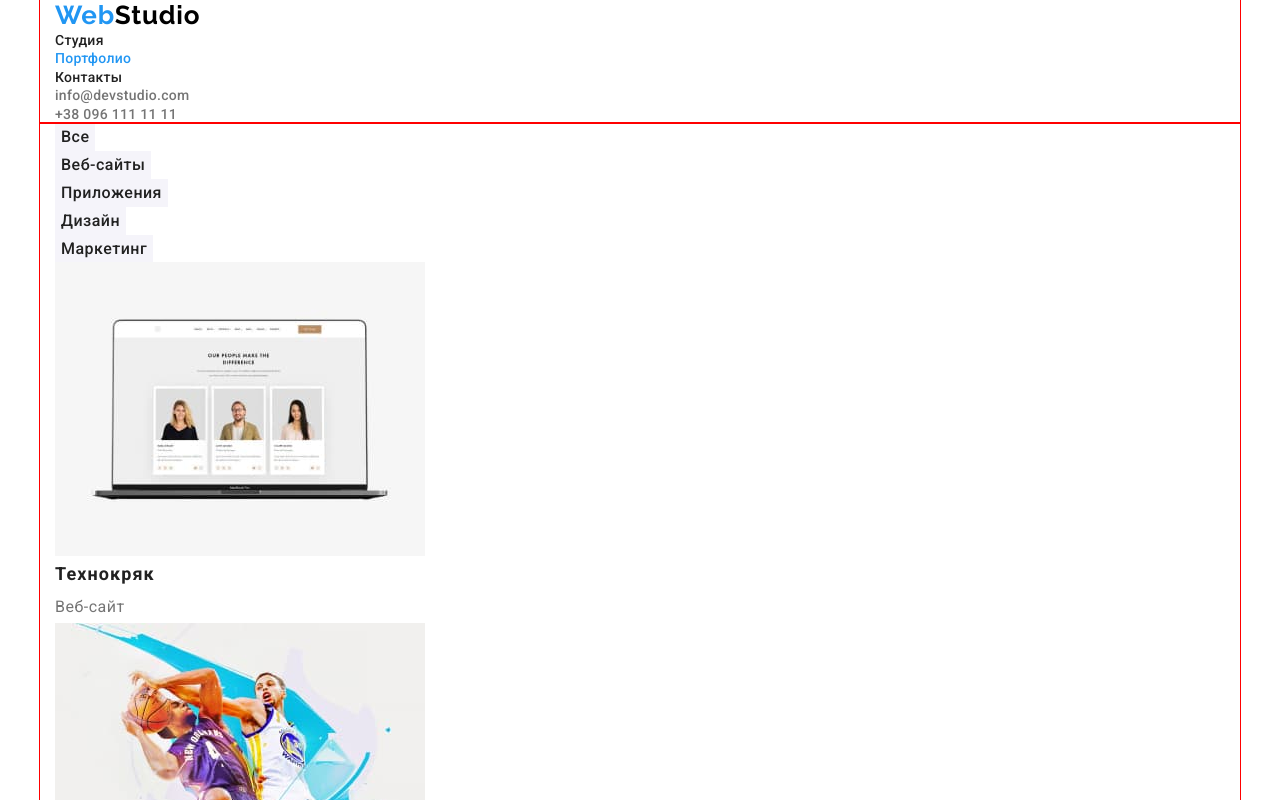
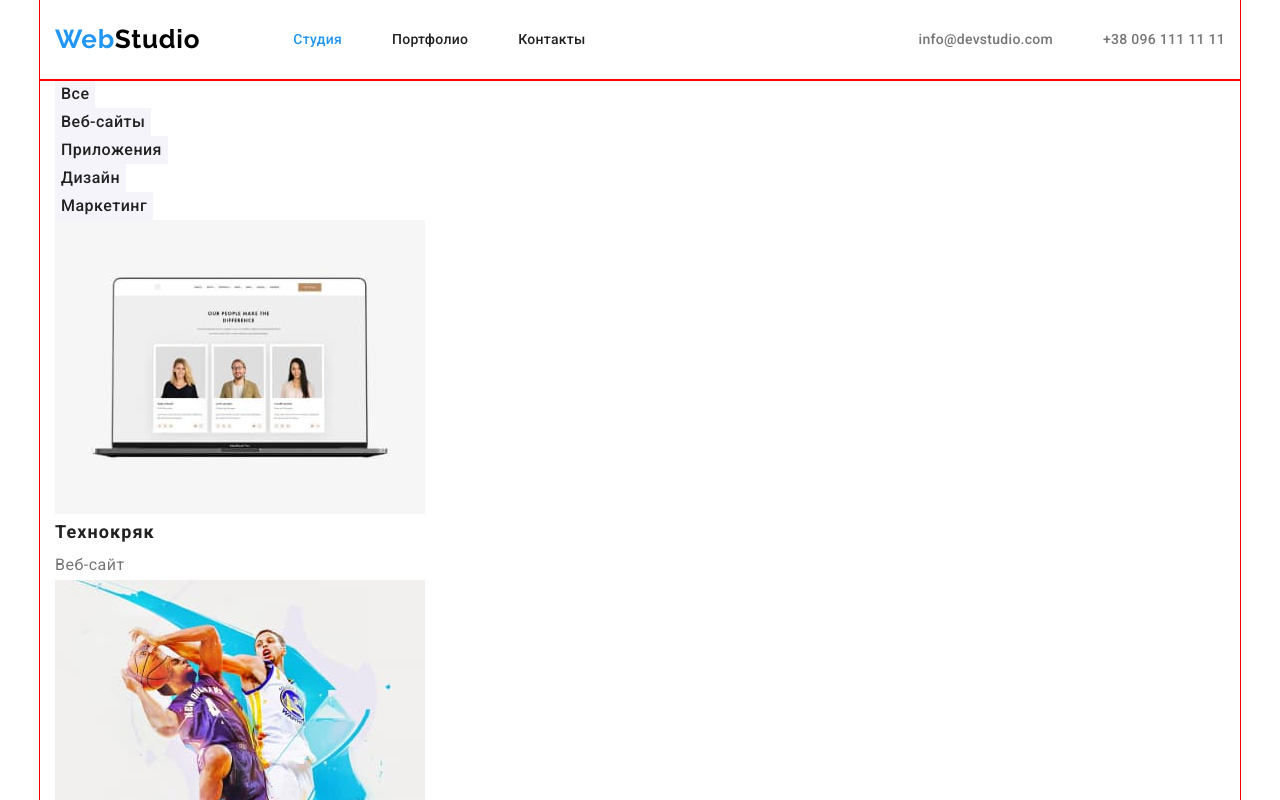
Before and after one commit to vladterko/goit-markup-hw-03, a plain HTML site: page portfolio.html in a window 1280 px wide. Shown: the top 800 px of the page. Drawn offline with nearby package versions, Linux system fonts and the light colour scheme.

Commit message:
Positions the header and footer

```diff
--- a/css/styles.css
+++ b/css/styles.css
@@ -78,7 +78,8 @@ body {
     border: none;
 }
 
-.logo-link {
+.header-logo,
+.footer-logo {
     font-family: var(--socondary-font);
     font-weight: 700;
     font-size: 26px;
@@ -109,33 +110,65 @@ body {
 
 /** =====  Header section  =====
 ======================================== */
-.logo-link .logo-dark {
+.header-container {
+    display: flex;
+    height: 80px;
+    align-items: center;
+
+    border-bottom: 1px solid #ECECEC;
+}
+
+.header-logo {
+    margin-right: 93px;
+}
+
+.logo-dark {
     color: var(--dark-txt-clr);
 }
 
-.nav-link {
+.header-nav {
+    margin-right: auto;
+}
+
+.nav-list {
+    display: flex;
+}
+
+.nav-item:not(:last-child) {
+    margin-right: 50px;
+}
+
+.nav-link,
+.contact-link {
+    display: block;
+    padding-top: 32px;
+    padding-bottom: 32px;
+
     font-weight: 500;
     font-size: 14px;
     line-height: 1.14;
     letter-spacing: 0.02em;
 }
 
-.nav-link:hover,
-.nav-link:focus {
-    color: var(--accent-clr);
+.contact-link {
+    color: var(--secondary-txt-clr);
 }
 
-.contact-link {
-    font-weight: 500;
-    font-size: 14px;
-    line-height: 1.14;
-    letter-spacing: 0.02em;
-    color: var(--secondary-txt-clr);
-}
+.nav-link:hover,
+.nav-link:focus,
 .contact-link:hover,
 .contact-link:focus {
     color: var(--accent-clr);
 }
+
+.contact-list {
+    display: flex;
+}
+
+.contact-item:not(:last-child) {
+    margin-right: 50px;
+}
+
 
 /** =====  Hero section  =====
 ======================================== */
@@ -203,10 +236,18 @@ body {
 /** =====  Footer section  =====
 ======================================== */
 .footer-section {
+    padding-top: 60px;
+    padding-bottom: 60px;
+
     background-color: var(--dark-bg-clr);
 }
 
-.logo-link .logo-light {
+.footer-logo {
+    display: block;
+    margin-bottom: 20px;
+}
+
+.logo-light {
     color: var(--light-txt-clr);
 }
 
@@ -214,11 +255,18 @@ body {
     font-style: normal;
 }
 
-.addr {
+.post-addr {
+    display: block;
+    margin-bottom: 9px;
+
     font-size: 14px;
     line-height: 1.71;
     letter-spacing: 0.03em;
     color: var(--light-txt-clr);
+}
+
+.addr-item:not(:last-child) {
+    margin-bottom: 9px;
 }
 
 .addr-link {
--- a/portfolio.html
+++ b/portfolio.html
@@ -23,19 +23,20 @@
   <body>
     <!-- Header -->
     <header class="header">
-      <div class="container">
-        <a class="logo-link link" href="./index.html" lang="en"
+      <div class="container header-container">
+        <a class="header-logo link" href="./index.html" lang="en"
           >Web<span class="logo-dark">Studio</span></a
         >
         <nav class="header-nav">
           <ul class="nav-list list">
-            <li class="nav-item"><a class="nav-link link" href="./index.html">Студия</a></li>
             <li class="nav-item">
-              <a class="nav-link link current-page" href="./portfolio.html">Портфолио</a>
+              <a class="nav-link link current-page" href="./index.html">Студия</a>
             </li>
+            <li class="nav-item"><a class="nav-link link" href="./portfolio.html">Портфолио</a></li>
             <li class="nav-item"><a class="nav-link link" href="">Контакты</a></li>
           </ul>
         </nav>
+
         <ul class="contact-list list">
           <li class="contact-item">
             <a class="contact-link link" href="mailto:info@devstudio.com">info@devstudio.com</a>
@@ -196,12 +197,12 @@
       <!-- Footer -->
       <footer class="footer-section">
         <div class="container">
-          <a class="logo-link link" href="./index.html" lang="en"
+          <a class="footer-logo link" href="./index.html" lang="en"
             >Web<span class="logo-light">Studio</span></a
           >
           <address class="footer-addr">
             <a
-              class="addr link"
+              class="post-addr link"
               href="https://goo.gl/maps/QQ6AeRRJt7DKAPnQ9"
               target="_blank"
               rel="noopener noreferrer"
```
Also changed, not shown: index.html (+5 -4 lines).
